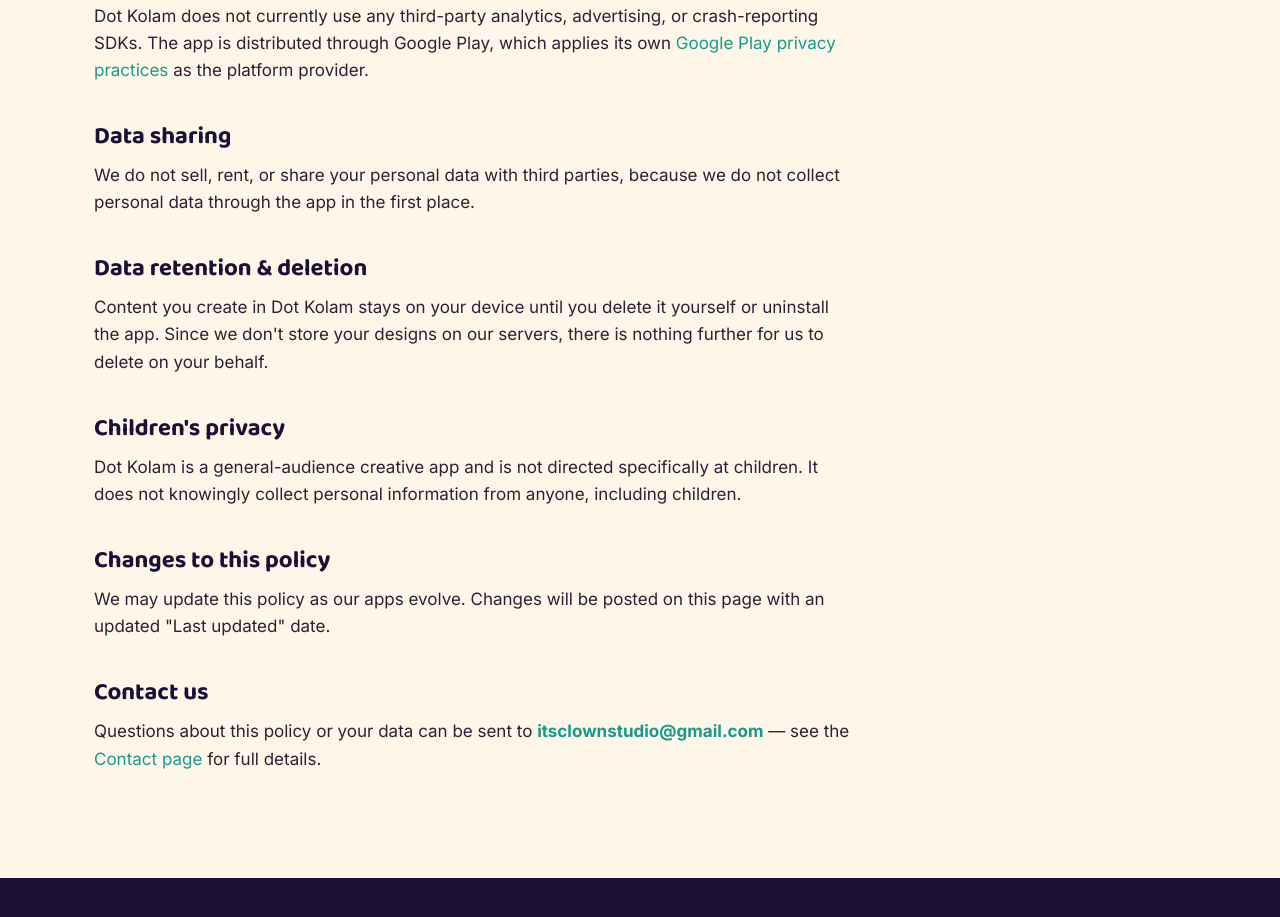
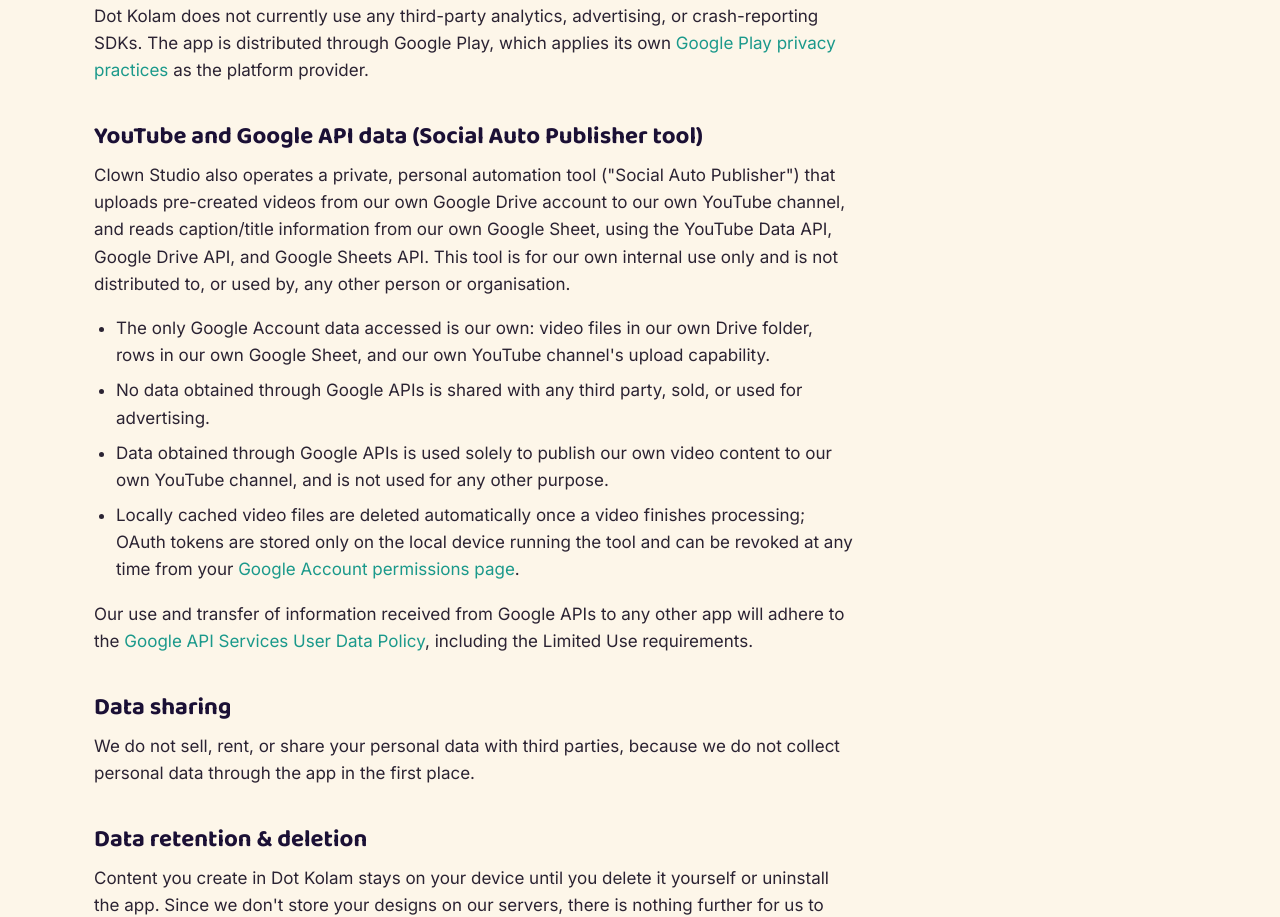
Before and after one commit to Clown-Studio/Clown-Studio, a plain HTML site: page privacy-policy.html in a window 1280 px wide. Shown: the part 1140-2057 px from the top of the page. Drawn offline with Linux system fonts and the light colour scheme.

Commit message:
Update privacy-policy.html

```diff
--- a/privacy-policy.html
+++ b/privacy-policy.html
@@ -37,7 +37,7 @@
   <div class="wrap">
     <span class="eyebrow">Legal</span>
     <h1>Privacy Policy</h1>
-    <p>Last updated: August 8, 2026</p>
+    <p>Last updated: August 29, 2026</p>
   </div>
 </section>
 
@@ -46,7 +46,7 @@
     <div class="prose">
 
       <p>This Privacy Policy explains how Clown Studio ("we", "us", "our") handles information in connection with
-      our applications, including <strong>Dot Kolam</strong>, and this website.</p>
+      our applications, including <strong>Dot Kolam</strong>, our internal tools, and this website.</p>
 
       <h2>Who we are</h2>
       <p>Clown Studio is an app development organisation based in Andhra Pradesh, India. If you have questions
@@ -69,6 +69,26 @@
       <h2>Third-party services</h2>
       <p>Dot Kolam does not currently use any third-party analytics, advertising, or crash-reporting SDKs. The app
       is distributed through Google Play, which applies its own <a href="https://policies.google.com/privacy" target="_blank" rel="noopener">Google Play privacy practices</a> as the platform provider.</p>
+
+      <h2>YouTube and Google API data (Social Auto Publisher tool)</h2>
+      <p>Clown Studio also operates a private, personal automation tool ("Social Auto Publisher") that uploads
+      pre-created videos from our own Google Drive account to our own YouTube channel, and reads caption/title
+      information from our own Google Sheet, using the YouTube Data API, Google Drive API, and Google Sheets API.
+      This tool is for our own internal use only and is not distributed to, or used by, any other person or
+      organisation.</p>
+      <ul>
+        <li>The only Google Account data accessed is our own: video files in our own Drive folder, rows in our own
+        Google Sheet, and our own YouTube channel's upload capability.</li>
+        <li>No data obtained through Google APIs is shared with any third party, sold, or used for advertising.</li>
+        <li>Data obtained through Google APIs is used solely to publish our own video content to our own YouTube
+        channel, and is not used for any other purpose.</li>
+        <li>Locally cached video files are deleted automatically once a video finishes processing; OAuth tokens are
+        stored only on the local device running the tool and can be revoked at any time from your
+        <a href="https://myaccount.google.com/permissions" target="_blank" rel="noopener">Google Account permissions page</a>.</li>
+      </ul>
+      <p>Our use and transfer of information received from Google APIs to any other app will adhere to the
+      <a href="https://developers.google.com/terms/api-services-user-data-policy" target="_blank" rel="noopener">Google API Services User Data Policy</a>,
+      including the Limited Use requirements.</p>
 
       <h2>Data sharing</h2>
       <p>We do not sell, rent, or share your personal data with third parties, because we do not collect personal
```
